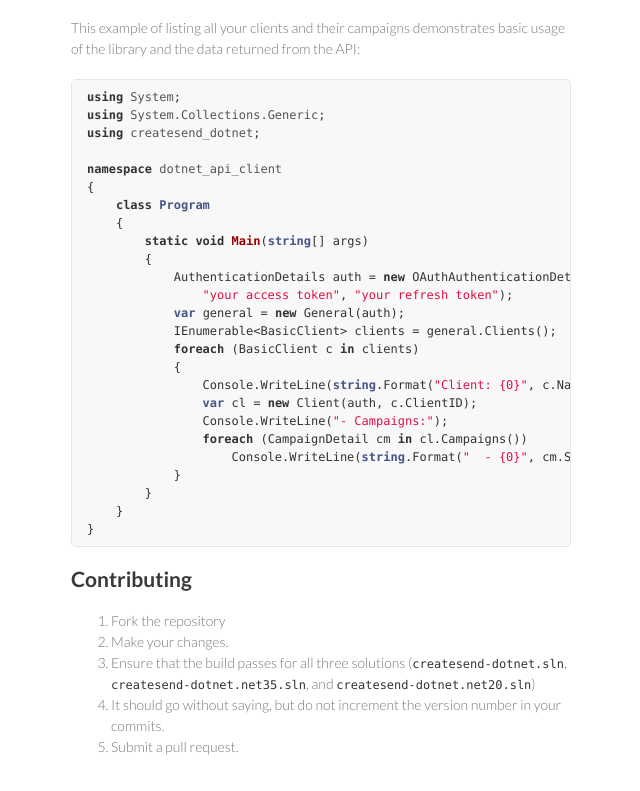
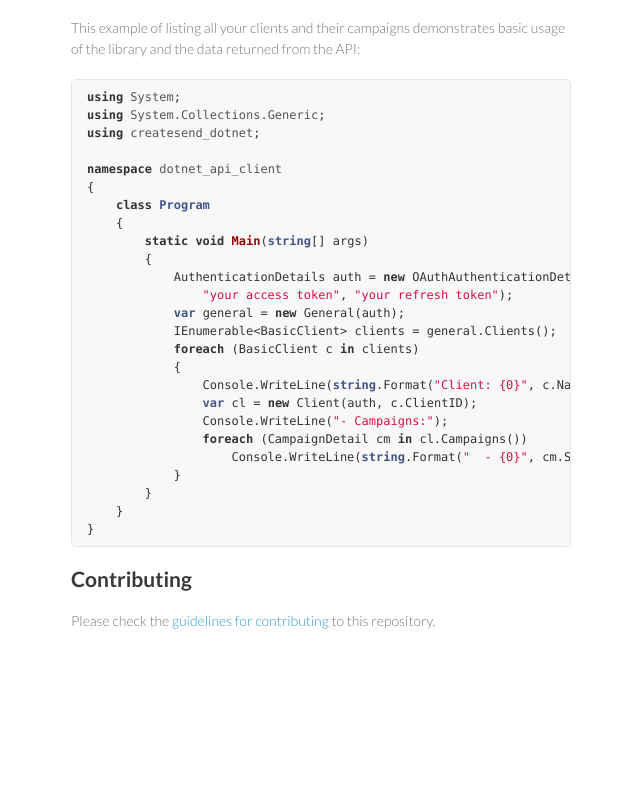
Before and after one commit to campaignmonitor/createsend-dotnet, a plain HTML site: page index.html in a window 1280 px wide. Shown: the part 2791-3582 px from the top of the page, without its empty margins (499-1139 px from the left). After the commit the page ends 3492 px from the top, so only its background shows below. Drawn offline with Linux system fonts and the light colour scheme.

```diff
--- a/index.html
+++ b/index.html
@@ -182,13 +182,7 @@
 
 <h2>Contributing</h2>
 
-<ol>
-<li>Fork the repository</li>
-<li>Make your changes.</li>
-<li>Ensure that the build passes for all three solutions (<code>createsend-dotnet.sln</code>, <code>createsend-dotnet.net35.sln</code>, and <code>createsend-dotnet.net20.sln</code>)</li>
-<li>It should go without saying, but do not increment the version number in your commits.</li>
-<li>Submit a pull request.</li>
-</ol>
+<p>Please check the <a href="https://github.com/campaignmonitor/createsend-dotnet/blob/master/CONTRIBUTING.md">guidelines for contributing</a> to this repository.</p>
       </section>
       <footer>
         <p>This project is maintained by <a href="https://github.com/campaignmonitor">campaignmonitor</a></p>
```
Also changed, not shown: params.json (+1 -1 lines).
